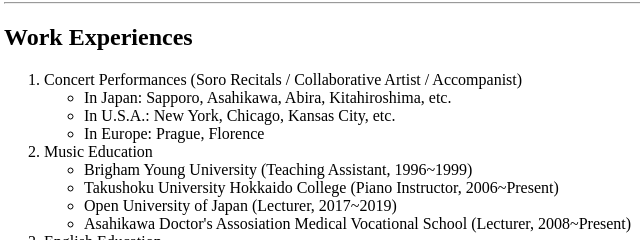
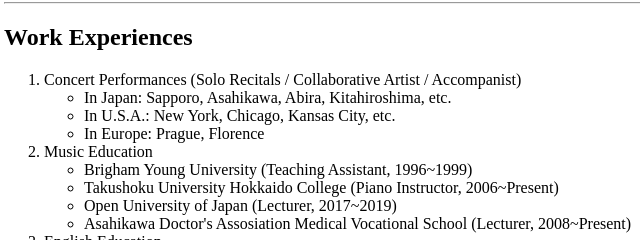
Before and after one commit to HarryPiano/MyResume, a plain HTML site: page index.html in a window 1280 px wide. Shown: the part 820-1060 px from the top of the page, 4-644 px from the left. Drawn offline with Linux system fonts and the light colour scheme.

Commit message:
Update index.html

```diff
--- a/index.html
+++ b/index.html
@@ -38,7 +38,7 @@
 
         <h2>Work Experiences</h2>
             <ol>
-                <li>Concert Performances (Soro Recitals / Collaborative Artist / Accompanist)
+                <li>Concert Performances (Solo Recitals / Collaborative Artist / Accompanist)
                     <ul>
                         <li>In Japan: Sapporo, Asahikawa, Abira, Kitahiroshima, etc.</li>
                         <li>In U.S.A.: New York, Chicago, Kansas City, etc.</li>
```
